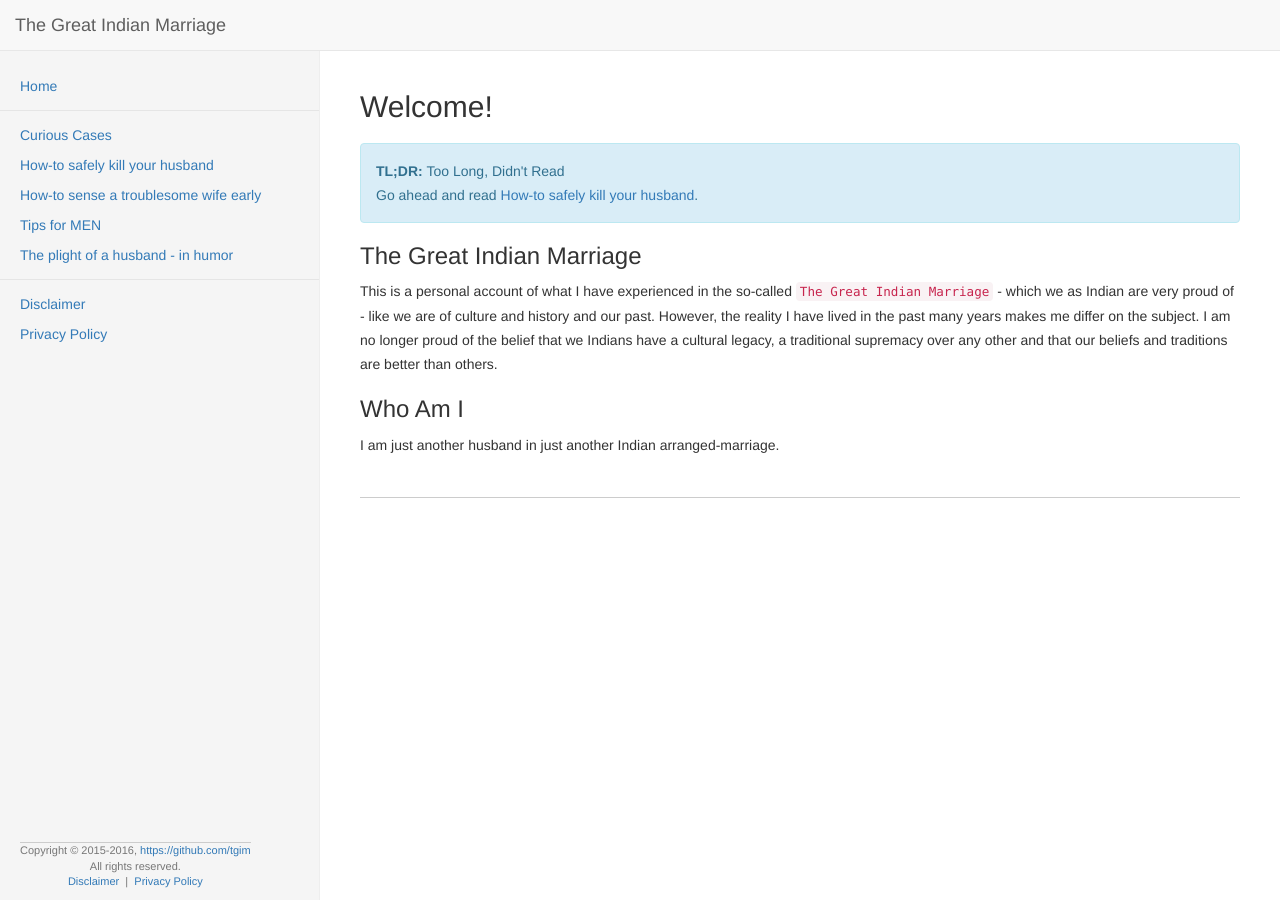
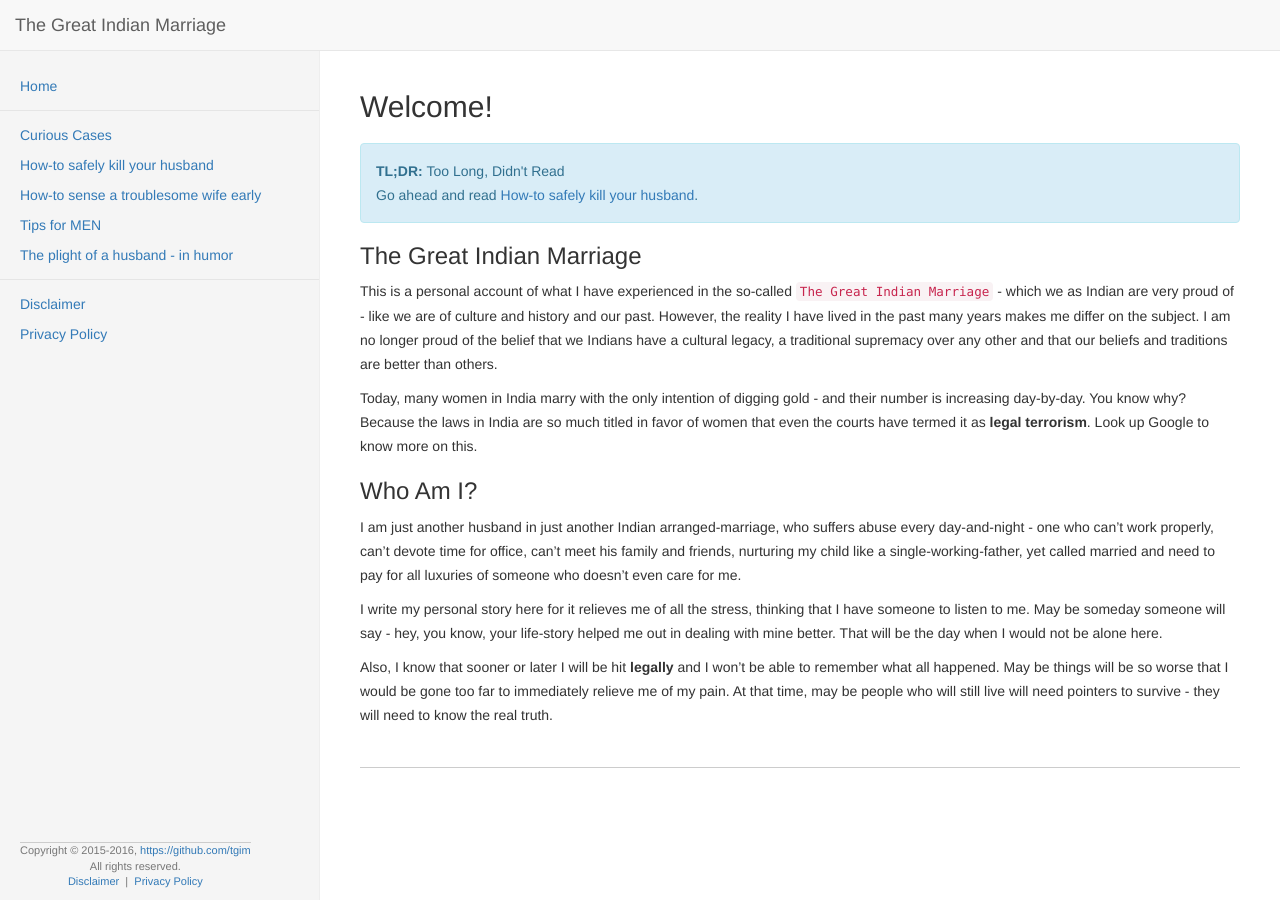
Before and after one commit to tgim/tgim.github.io, a Jekyll site: the page built from index.md, in a window 1280 px wide. Built offline with Jekyll 4.4.1, drawn with Linux system fonts in a browser that asks for light colours; nearby versions of some CDN libraries; comment, search, counter and statistics services are not loaded.

Commit message:
Update index.md

```diff
--- a/index.md
+++ b/index.md
@@ -17,6 +17,20 @@ of - like we are of culture and history and our past. However, the reality I hav
 subject. I am no longer proud of the belief that we Indians have a cultural legacy, a traditional supremacy over any other and that
 our beliefs and traditions are better than others.
 
-### Who Am I
+Today, many women in India marry with the only intention of digging gold - and their number is increasing day-by-day. You know why?
+Because the laws in India are so much titled in favor of women that even the courts have termed it as **legal terrorism**. Look up
+Google to know more on this.
 
-I am just another husband in just another Indian arranged-marriage.
+### Who Am I?
+
+I am just another husband in just another Indian arranged-marriage, who suffers abuse every day-and-night - one who can't work
+properly, can't devote time for office, can't meet his family and friends, nurturing my child like a single-working-father, yet
+called married and need to pay for all luxuries of someone who doesn't even care for me.
+
+I write my personal story here for it relieves me of all the stress, thinking that I have someone to listen to me. May be someday
+someone will say - hey, you know, your life-story helped me out in dealing with mine better. That will be the day when I would
+not be alone here.
+
+Also, I know that sooner or later I will be hit **legally** and I won't be able to remember what all happened. May be things will
+be so worse that I would be gone too far to immediately relieve me of my pain. At that time, may be people who will still live
+will need pointers to survive - they will need to know the real truth.
```
